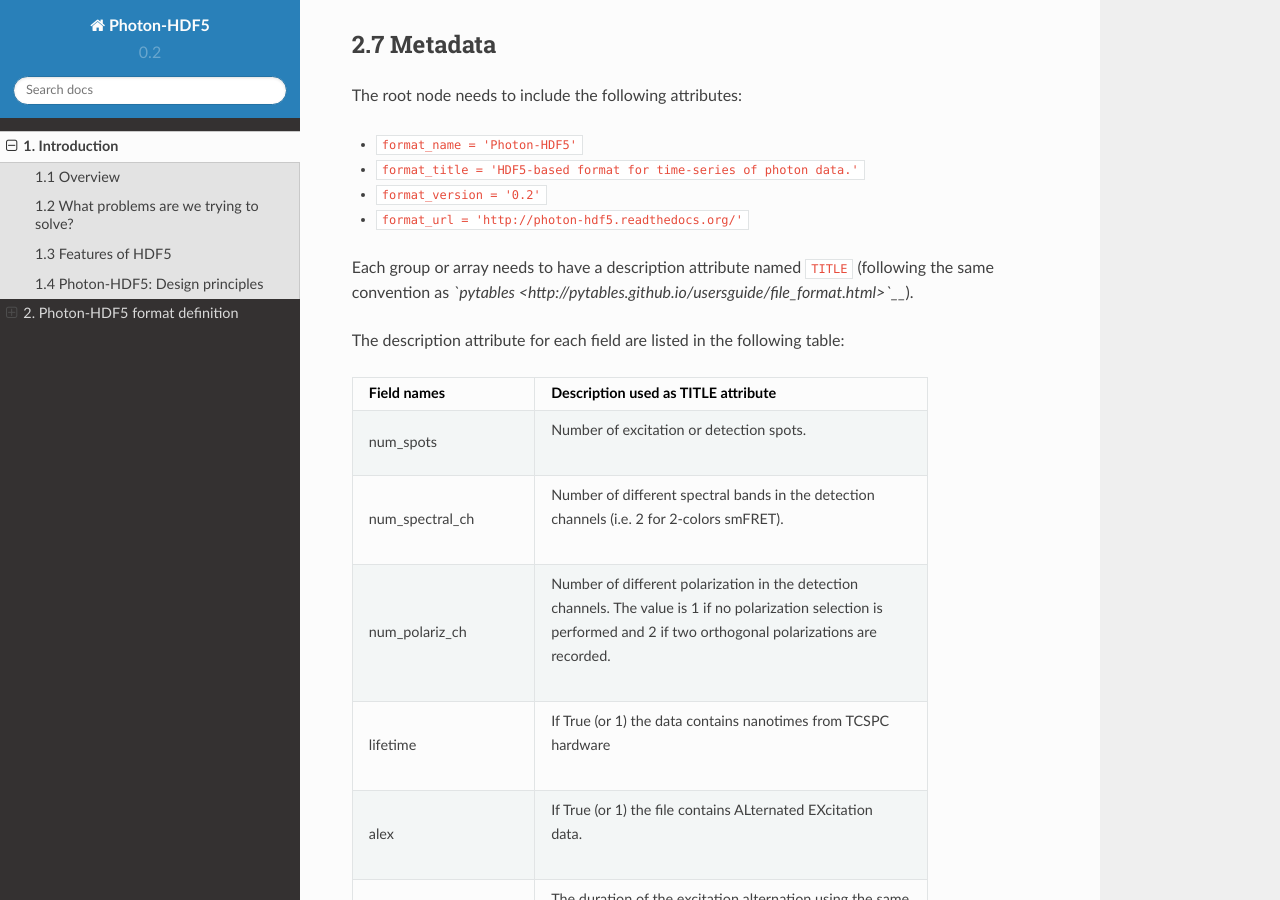
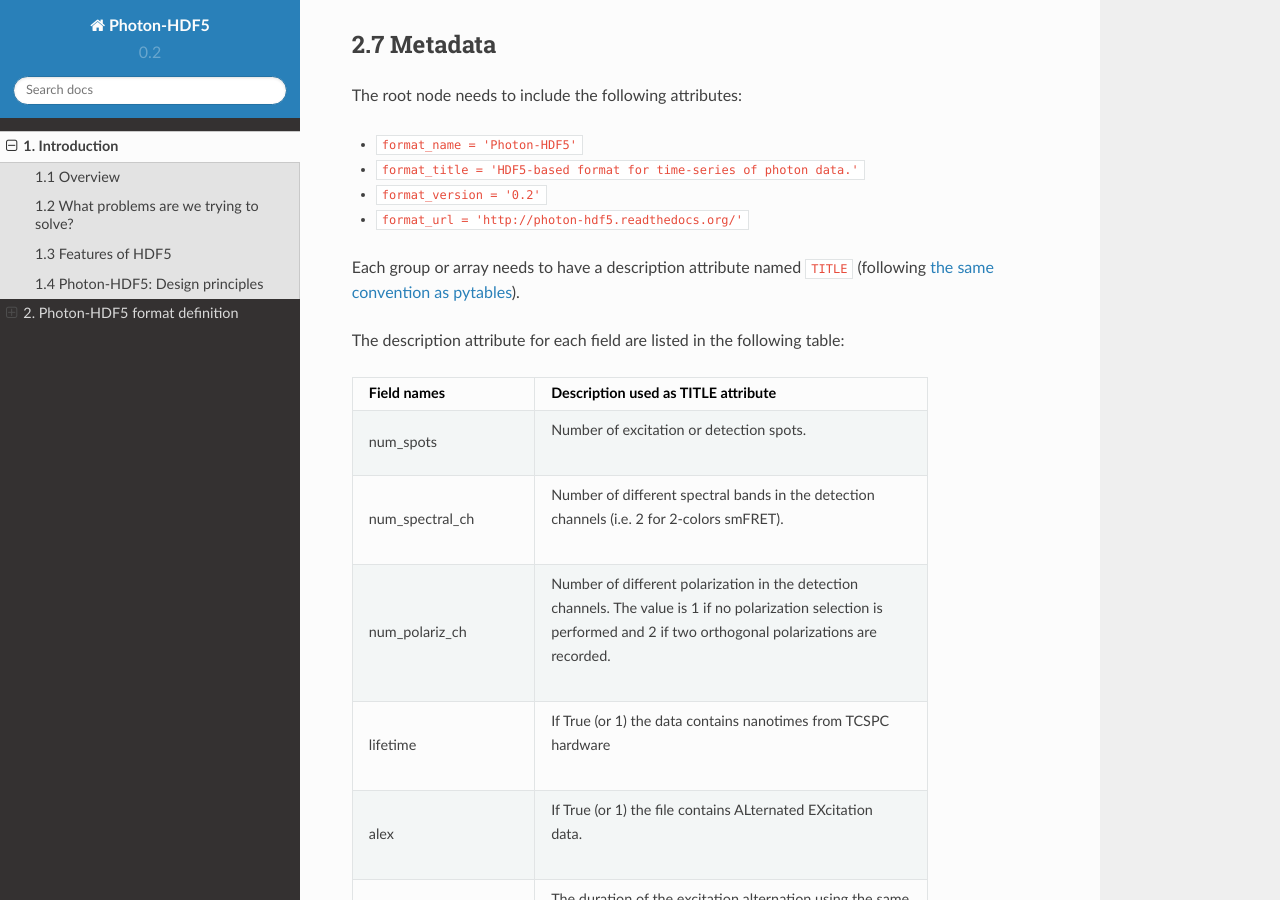
Before and after one commit to Photon-HDF5/photon-hdf5, a Sphinx documentation site: the page built from docs/phdata.rst, in a window 1280 px wide and 900 px high, scrolled down 8060 px. Built offline with Sphinx 7.4.7 and the Read the Docs theme 2.0.0, drawn with Linux system fonts in a browser that asks for light colours.

Commit message:
Fix link

```diff
--- a/docs/phdata.rst
+++ b/docs/phdata.rst
@@ -439,8 +439,8 @@ The root node needs to include the following attributes:
 -  ``format_url = 'http://photon-hdf5.readthedocs.org/'``
 
 Each group or array needs to have a description attribute named
-``TITLE`` (following the same convention as
-*`pytables <http://pytables.github.io/usersguide/file_format.html>`__*).
+``TITLE`` (following
+`the same convention as pytables <http://pytables.github.io/usersguide/file_format.html>`__).
 
 The description attribute for each field are listed in the following table:
 
```
